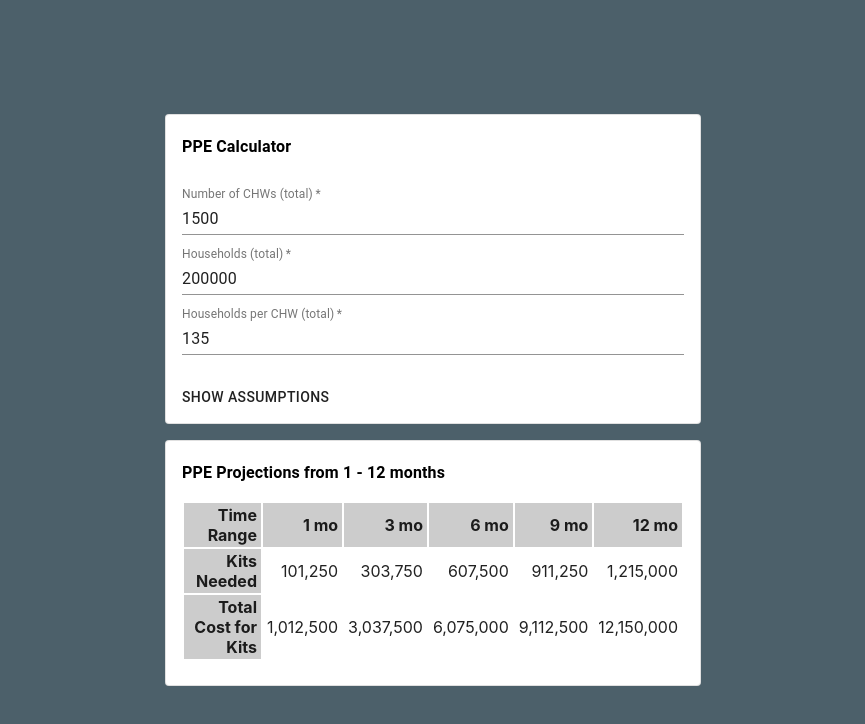
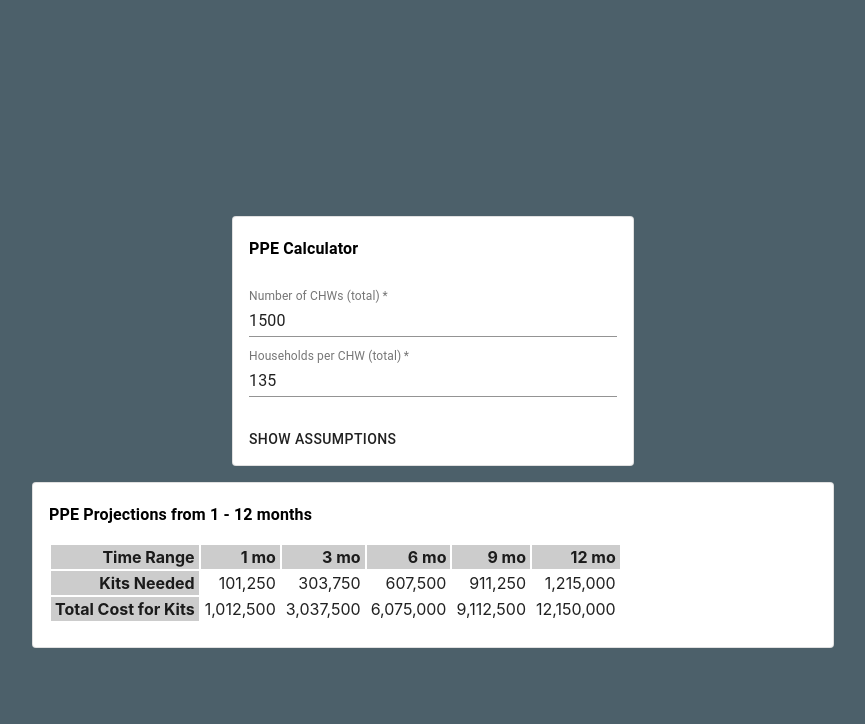
Before and after one commit to josiahbryan/ppe-medic-mobile, a React (Create React App) app in the folder client/: page / in a window 1280 px wide. Shown: the top 724 px of the page, without its empty margins (207-1072 px from the left). Built offline with nearby package versions, Linux system fonts and the light colour scheme.

Commit message:
Bug fixes

```diff
--- a/client/public/index.html
+++ b/client/public/index.html
@@ -3,7 +3,7 @@
   <head>
     <meta charset="utf-8" />
     <link rel="icon" href="%PUBLIC_URL%/favicon.ico" />
-    <meta name="viewport" content="width=device-width, initial-scale=1" />
+    <meta name="viewport" content="initial-scale=1, maximum-scale=1, user-scalable=no, minimum-scale=1, width=device-width, height=device-height, viewport-fit=cover">
     <meta name="theme-color" content="#000000" />
     <meta
       name="description"
--- a/client/src/App.module.scss
+++ b/client/src/App.module.scss
@@ -4,7 +4,10 @@
 	justify-content: center;
 	align-items: center;
 
-	width: 100%;
+	width: calc(100% - 4rem);
+	padding: 2rem;
 	height: 100%;
 	min-height: 100vh;
+
+
 }
--- a/client/src/components/PpeCalc.jsx
+++ b/client/src/components/PpeCalc.jsx
@@ -29,7 +29,10 @@ export default function PpeCalc() {
 
 	const [ modelOutput, setModelOutput ] = React.useState({ list: [] })
 
-	const updateModelOutput = () => {
+	const updateModelOutput = (inputs) => {
+		if(!inputs) {
+			inputs = modelInputs;
+		}
 		const output = {};
 		const timeRange = [ 1, 3, 6, 9, 12 ];
 
@@ -37,23 +40,23 @@ export default function PpeCalc() {
 		// output.vars = {};
 
 		const hhPerChwPerMonth =
-			modelInputs.hhPerChw *
-			modelInputs.hhVisitsPerChwPerMonth;
+			inputs.hhPerChw *
+			inputs.hhVisitsPerChwPerMonth;
 
 		const ppeNeededPerChwPerMonth =
 			hhPerChwPerMonth /
-			modelInputs.ppeUsageTimes;
+			inputs.ppeUsageTimes;
 
 		const ppeCostPerChwPerMonth =
 			ppeNeededPerChwPerMonth *
-			modelInputs.costPerPpe;
+			inputs.costPerPpe;
 
 		const totalPpeNeededPerMonth =
-			modelInputs.numChws *
+			inputs.numChws *
 			ppeNeededPerChwPerMonth;
 
 		const totalPpeCostPerMonth =
-			modelInputs.numChws *
+			inputs.numChws *
 			ppeCostPerChwPerMonth;
 
 		const tidy = num => numberWithCommas(Math.round(num));
@@ -77,7 +80,7 @@ export default function PpeCalc() {
 			setModelInputs(inputs);
 			console.log("Updated inputs:", inputs);
 
-			updateModelOutput();
+			updateModelOutput(inputs);
 		}
 	}
 
@@ -99,12 +102,12 @@ export default function PpeCalc() {
 					onChange={evt => updateModelField('numChws', evt.target.value)}
 				/>
 
-				<TextField
+				{/* <TextField
 					required
 					label="Households (total)"
 					defaultValue={modelInputs.numHouseholds}
 					onChange={evt => updateModelField('numHouseholds', evt.target.value)}
-				/>
+				/> */}
 
 				<TextField
 					required
--- a/client/src/components/PpeCalc.module.scss
+++ b/client/src/components/PpeCalc.module.scss
@@ -4,12 +4,12 @@
 	justify-content: center;
 	align-items: center;
 
-	padding: 2rem;
+	width: 100%;
 
 	// :global(.MuiCard-root) {
 	.inputCard, .outputCard {
 		width: 100%;
-		max-width: calc(100% - 10rem);
+		max-width: 400px;
 		min-width: 300px;
 
 		.title {
@@ -32,6 +32,14 @@
 
 	.outputCard {
 		margin-top: 1rem;
+
+		max-width: 800px;
+
+		// display: flex;
+		// flex-direction: row;
+		// justify-content: center;
+		// align-items: center;
+
 
 		.wrap {
 			width: 100%;
```
